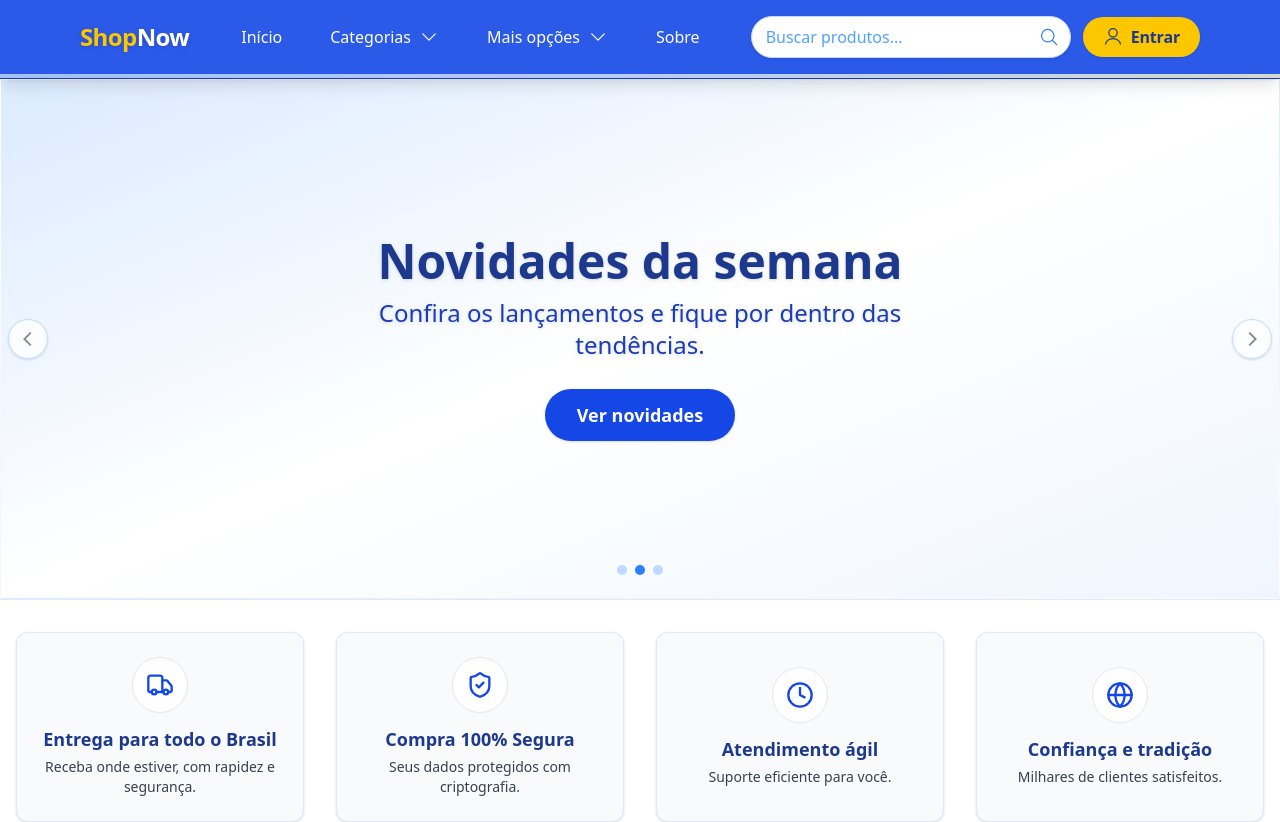
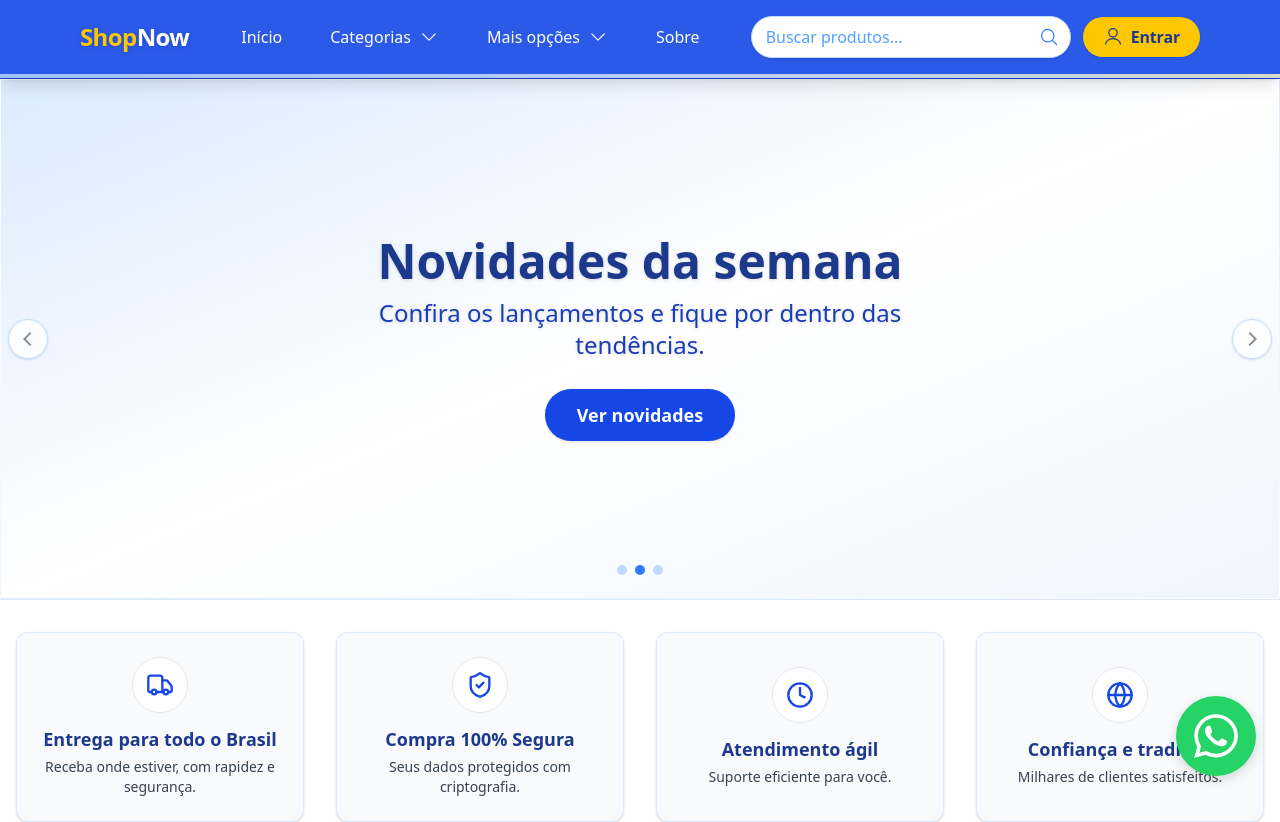
Before and after one commit to Edu-2de/StarterKitsNode, a Next.js app in the folder ecommerce/frontend/: page / in a window 1280 px wide. Shown: the top 822 px of the page. Built offline with nearby package versions, Linux system fonts and the light colour scheme.

Commit message:
style: Add WhatsappButton component for direct messaging integration

```diff
--- a/ecommerce/frontend/package.json
+++ b/ecommerce/frontend/package.json
@@ -13,7 +13,8 @@
     "lucide-react": "^0.513.0",
     "next": "15.3.2",
     "react": "^19.0.0",
-    "react-dom": "^19.0.0"
+    "react-dom": "^19.0.0",
+    "react-icons": "^5.5.0"
   },
   "devDependencies": {
     "@eslint/eslintrc": "^3",
--- a/ecommerce/frontend/src/app/page.tsx
+++ b/ecommerce/frontend/src/app/page.tsx
@@ -8,6 +8,7 @@ import PopularProductsCarousel from "@/components/PopularProductsCarousel";
 import CategoriesShowcase from "@/components/CategoriesShowcase";
 import Testimonials from "@/components/Testimonials";
 import BenefitsSection from "@/components/BenefitsSection";
+import { WhatsappButton } from "@/components/WhatsappButton";
 export default function Home() {
 
   return (
@@ -20,6 +21,7 @@ export default function Home() {
         <BenefitsSection />
         <PopularProductsCarousel />
         <Testimonials />
+        <WhatsappButton />
       </main>
       <Footer />
 
--- /dev/null
+++ b/ecommerce/frontend/src/components/WhatsappButton.tsx
@@ -0,0 +1,35 @@
+import React from "react";
+import { FaWhatsapp } from "react-icons/fa";
+
+const WHATSAPP_NUMBER = "5511999999999";
+const WHATSAPP_MESSAGE = "Olá, gostaria de falar com você!";
+const whatsappUrl = `https://wa.me/${WHATSAPP_NUMBER}?text=${encodeURIComponent(WHATSAPP_MESSAGE)}`;
+
+export function WhatsappButton() {
+  return (
+    <a
+      href={whatsappUrl}
+      target="_blank"
+      rel="noopener noreferrer"
+      style={{
+        position: "fixed",
+        right: "24px",
+        bottom: "24px",
+        zIndex: 9999,
+        backgroundColor: "#25D366",
+        borderRadius: "50%",
+        width: "80px",
+        height: "80px",
+        display: "flex",
+        alignItems: "center",
+        justifyContent: "center",
+        boxShadow: "0 4px 12px rgba(0,0,0,0.15)",
+        cursor: "pointer",
+        transition: "box-shadow 0.2s",
+      }}
+      aria-label="Conversar no WhatsApp"
+    >
+      <FaWhatsapp size={50} color="white" />
+    </a>
+  );
+}
```
